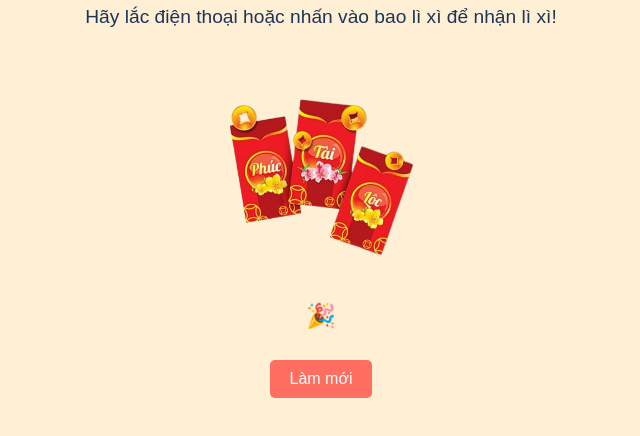
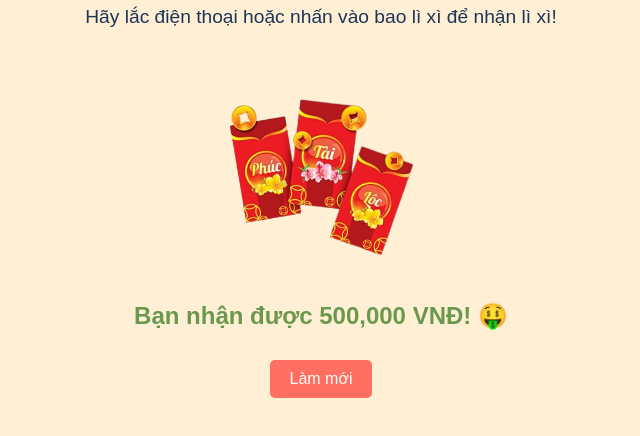
Before and after one commit to vanhoa690/hoadv_app, a plain HTML site: page index.html in a window 1280 px wide. Both pictures are taken after a click on the picture 640 px from the left and 263 px from the top of the page. Shown: the part 96-532 px from the top of the page, without its empty margins (319-959 px from the left). Drawn offline with Linux system fonts and the light colour scheme.

Commit message:
fix js lixi

```diff
--- a/index.html
+++ b/index.html
@@ -28,19 +28,27 @@
             "Hôm nay bạn hơi đen, thử lại lần sau nhé! 😅"
         ];
 
-        // Chọn phần tử để hiển thị kết quả
-        const lixiDiv = document.getElementById("lixi");
+        // Phần tử DOM
+        const lixiImage = document.getElementById("lixiImage");
+        const lixiResult = document.getElementById("lixiResult");
 
-        // Hàm để hiển thị lì xì ngẫu nhiên
+        // Hàm hiển thị lì xì ngẫu nhiên
         function showLixi() {
             const randomIndex = Math.floor(Math.random() * lixiList.length);
-            lixiDiv.textContent = lixiList[randomIndex];
+            lixiResult.textContent = lixiList[randomIndex];
+
+            // Thêm hiệu ứng rung
+            lixiImage.classList.add("shake");
+            setTimeout(() => lixiImage.classList.remove("shake"), 1000);
         }
 
         // Hàm reset lì xì
         function resetLixi() {
-            lixiDiv.textContent = "🎉";
+            lixiResult.textContent = "🎉";
         }
+
+        // Thêm sự kiện click vào bao lì xì
+        lixiImage.addEventListener("click", showLixi);
 
         // Khởi tạo Shake.js
         const shakeEvent = new Shake({
@@ -48,15 +56,15 @@
             timeout: 1000  // Thời gian giữa các lần lắc
         });
 
-        // Bắt sự kiện lắc
+        // Lắng nghe sự kiện lắc
         shakeEvent.start();
 
-        window.addEventListener('shake', function() {
+        window.addEventListener("shake", function () {
             showLixi();
         }, false);
 
         // Đảm bảo dừng lắng nghe khi không cần thiết
-        window.addEventListener('beforeunload', function() {
+        window.addEventListener("beforeunload", function () {
             shakeEvent.stop();
         });
     </script>
```
Lines whose indentation alone changed are shown as unchanged.
